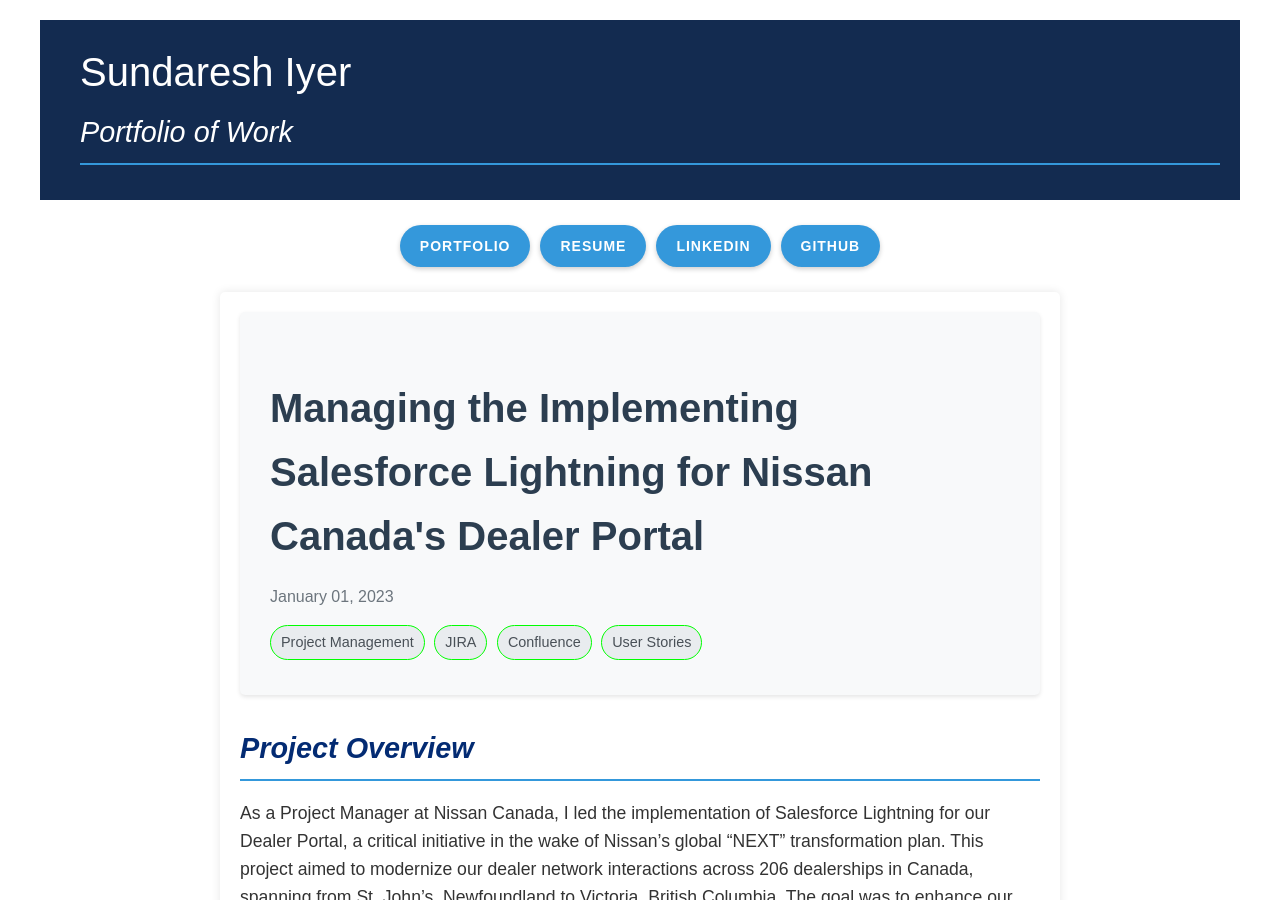
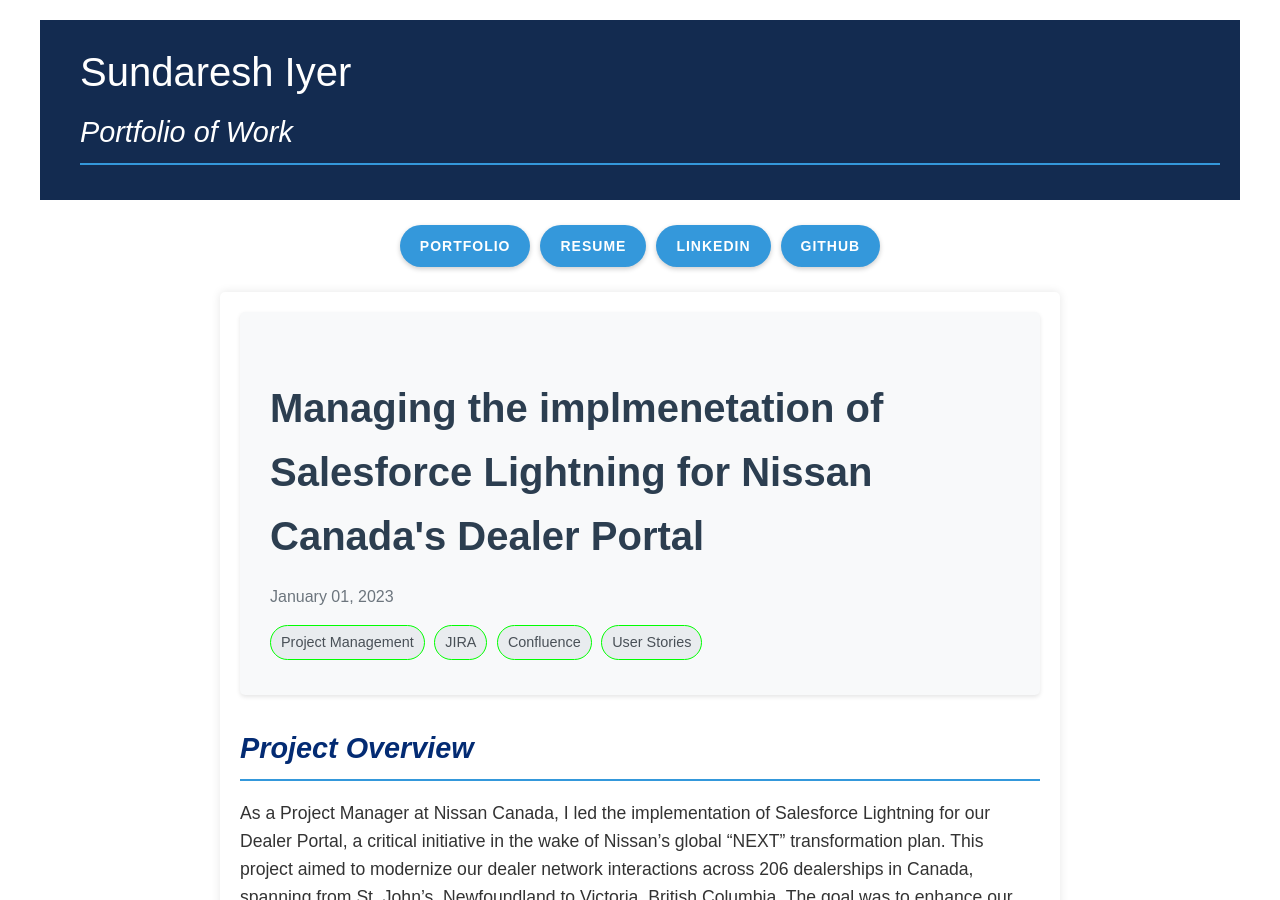
Before and after one commit to IyerS/sundareshiyer.github.io, a Jekyll site: the page built from _posts/2023-01-01-salesforce-pm-nissan.md, in a window 1280 px wide and 900 px high. Built offline with Jekyll 4.4.1, drawn with Linux system fonts in a browser that asks for light colours.

Commit message:
Update 2023-01-01-salesforce-pm-nissan.md

```diff
--- a/_posts/2023-01-01-salesforce-pm-nissan.md
+++ b/_posts/2023-01-01-salesforce-pm-nissan.md
@@ -1,6 +1,6 @@
 ---
 layout: post
-title: Managing the Implementing Salesforce Lightning for Nissan Canada's Dealer Portal
+title: Managing the implmenetation of Salesforce Lightning for Nissan Canada's Dealer Portal
 image: "/assets/img/project-images/nissan.jpg"
 tags: [Project Management, JIRA, Confluence, User Stories]
 category: experience
```
